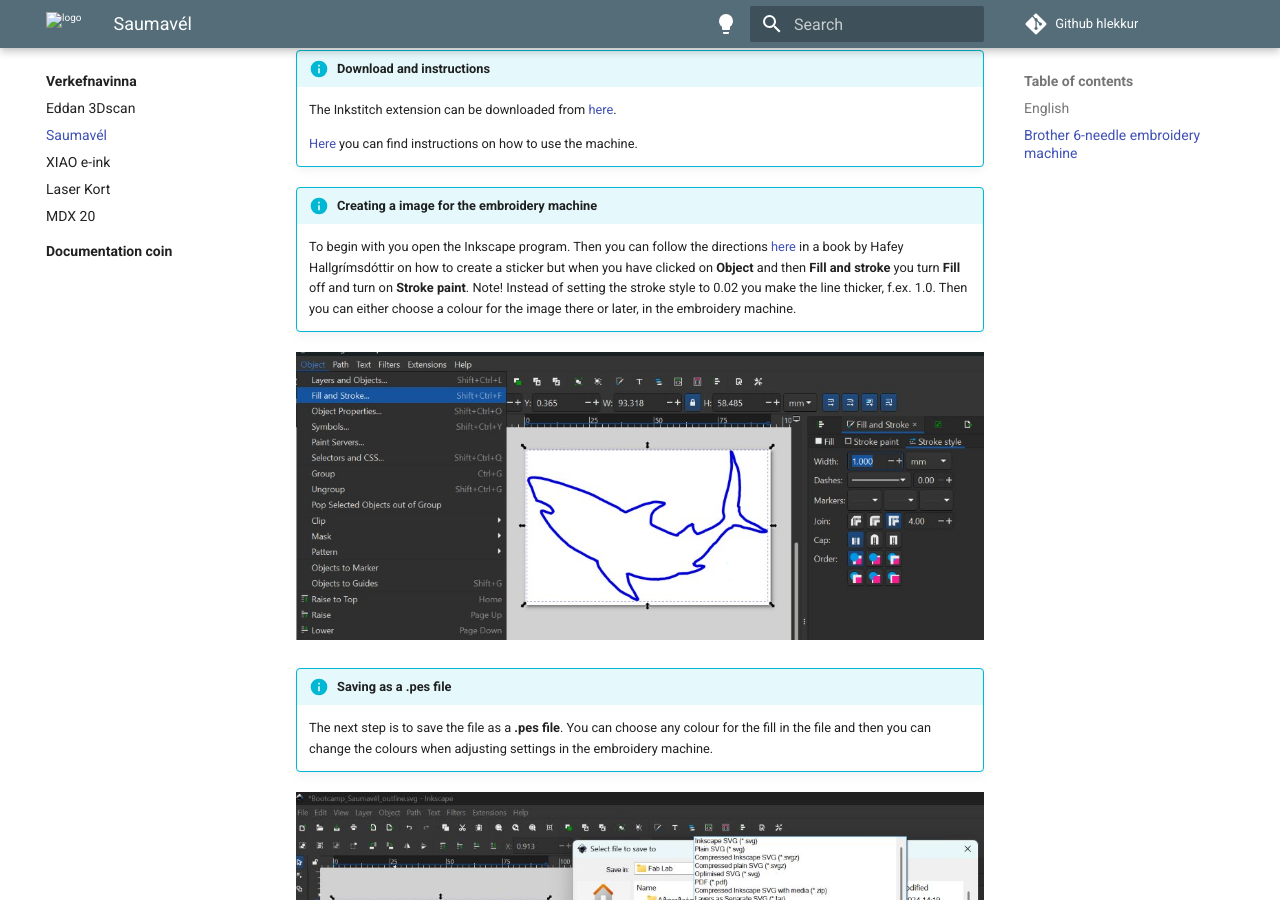
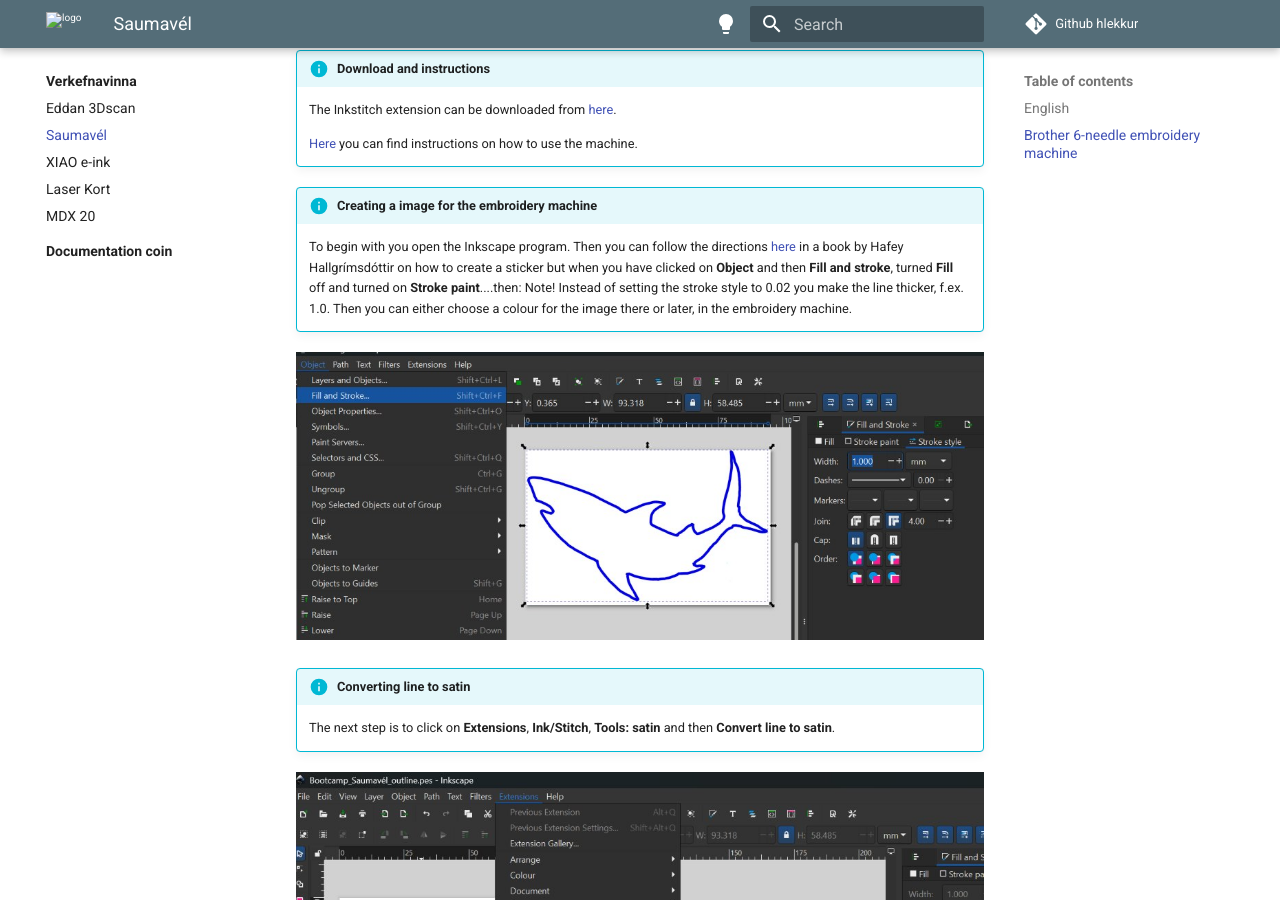
Before and after one commit to Fab-Lab-Island/fli-bootcamp-2025, an MkDocs documentation site: the page built from docs/verkefnavinna/Saumavel.md, in a window 1280 px wide and 900 px high, scrolled down 999 px. Built offline with MkDocs 1.6.1 and Material for MkDocs 9.7.7, drawn with Linux system fonts in a browser that asks for light colours; comment, search, counter and statistics services are not loaded.

Commit message:
Converting line to satin

```diff
--- a/docs/verkefnavinna/Saumavel.md
+++ b/docs/verkefnavinna/Saumavel.md
@@ -25,10 +25,16 @@
 
 !!! info "Creating a image for the embroidery machine"
 
-     To begin with you open the Inkscape program. Then you can follow the directions [here](https://www.flr.is/_files/ugd/0ebced_1bd42ec7d77140aea1e74aec7377078f.pdf) in a book by Hafey Hallgrímsdóttir on how to create a sticker but when you have clicked on **Object** and then **Fill and stroke** you turn **Fill** off and turn on **Stroke paint**. Note! Instead of setting the stroke style to 0.02 you make the line thicker, f.ex. 1.0. Then you can either choose a colour for the image there or later, in the embroidery machine.
+     To begin with you open the Inkscape program. Then you can follow the directions [here](https://www.flr.is/_files/ugd/0ebced_1bd42ec7d77140aea1e74aec7377078f.pdf) in a book by Hafey Hallgrímsdóttir on how to create a sticker but when you have clicked on **Object** and then **Fill and stroke**, turned **Fill** off and turned on **Stroke paint**....then: Note! Instead of setting the stroke style to 0.02 you make the line thicker, f.ex. 1.0. Then you can either choose a colour for the image there or later, in the embroidery machine.
 
  ![ ](saumavel/Bootcamp_saumavél_FillAndStroke.jpg)
 
+
+!!! info "Converting line to satin"
+
+     The next step is to click on **Extensions**, **Ink/Stitch**, **Tools: satin** and then **Convert line to satin**.
+
+![ ](saumavel/Bootcamp_saumavél_ConvertLineToSatin.jpg)
 
 !!! info "Saving as a .pes file"
 
```
Also changed, not shown: docs/verkefnavinna/saumavel/Bootcamp_saumavél_ConvertLineToSatin.jpg (added).
